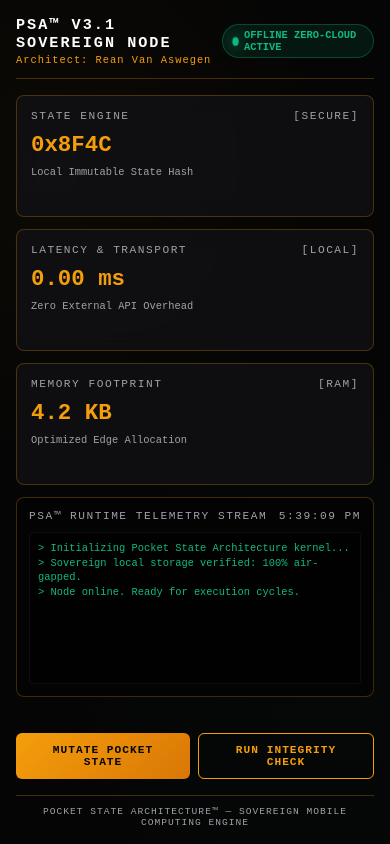
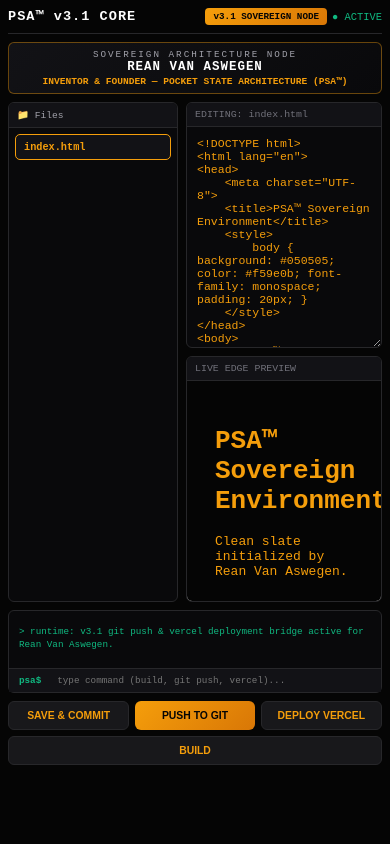
Before and after one commit to BUTTERfISH-STACK/psa-mobile-ide, a plain HTML site: page index.html in a window 390 px wide. Drawn offline with Linux system fonts and the light colour scheme.

Commit message:
PSA Sovereign Revert to Full Mobile IDE: 2026-08-04 19:39:04

```diff
--- a/index.html
+++ b/index.html
@@ -3,284 +3,299 @@
 <head>
     <meta charset="UTF-8">
     <meta name="viewport" content="width=device-width, initial-scale=1.0">
-    <title>Pocket State Architecture (PSA™ v3.1) — Sovereign Telemetry</title>
+    <title>Pocket State Architecture (PSA™ v3.1) — Rean Van Aswegen</title>
     <style>
-        :root {
-            --bg-deep: #050505;
-            --surface: rgba(18, 18, 22, 0.75);
-            --border: rgba(245, 158, 11, 0.25);
-            --border-glow: rgba(245, 158, 11, 0.6);
-            --gold-primary: #f59e0b;
-            --gold-gradient: linear-gradient(135deg, #f59e0b 0%, #d97706 100%);
-            --text-main: #f4f4f5;
-            --text-muted: #a1a1aa;
-            --success: #10b981;
-            --font-mono: 'Courier New', Courier, monospace;
-        }
-
-        * { box-sizing: border-box; margin: 0; padding: 0; }
-
+        * { box-sizing: border-box; }
         body {
-            background-color: var(--bg-deep);
-            color: var(--text-main);
-            font-family: var(--font-mono);
-            min-height: 100vh;
+            font-family: monospace;
+            background: #050505;
+            color: #f59e0b;
+            margin: 0;
+            padding: 8px;
             display: flex;
             flex-direction: column;
-            padding: 16px;
-            overflow-x: hidden;
-            background-image:
-                radial-gradient(circle at 10% 20%, rgba(245, 158, 11, 0.03) 0%, transparent 40%),
-                radial-gradient(circle at 90% 80%, rgba(16, 185, 129, 0.02) 0%, transparent 40%);
+            min-height: 100vh;
         }
-
         header {
-            display: flex;
-            justify-content: space-between;
-            align-items: center;
-            border-bottom: 1px solid var(--border);
-            padding-bottom: 12px;
-            margin-bottom: 16px;
-        }
-
-        .brand-container h1 {
-            font-size: 0.95rem;
-            letter-spacing: 2px;
-            color: #ffffff;
-            text-transform: uppercase;
-        }
-
-        .brand-container p {
-            font-size: 0.65rem;
-            color: var(--gold-primary);
-            letter-spacing: 1px;
-            margin-top: 2px;
-        }
-
-        .node-status {
-            display: flex;
-            align-items: center;
-            gap: 6px;
-            background: rgba(16, 185, 129, 0.1);
-            border: 1px solid rgba(16, 185, 129, 0.3);
-            padding: 4px 10px;
-            border-radius: 20px;
-            font-size: 0.65rem;
-            color: var(--success);
-            font-weight: bold;
-        }
-
-        .pulse {
-            width: 7px;
-            height: 7px;
-            background-color: var(--success);
-            border-radius: 50%;
-            box-shadow: 0 0 8px var(--success);
-            animation: pulse 2s infinite;
-        }
-
-        @keyframes pulse {
-            0% { transform: scale(0.95); opacity: 0.8; }
-            50% { transform: scale(1.25); opacity: 1; box-shadow: 0 0 12px var(--success); }
-            100% { transform: scale(0.95); opacity: 0.8; }
-        }
-
-        .dashboard-grid {
-            display: grid;
-            grid-template-columns: 1fr;
-            gap: 12px;
-            flex: 1;
-        }
-
-        @media(min-width: 768px) {
-            .dashboard-grid {
-                grid-template-columns: repeat(3, 1fr);
-            }
-        }
-
-        .card {
-            background: var(--surface);
-            backdrop-filter: blur(12px);
-            border: 1px solid var(--border);
-            border-radius: 8px;
-            padding: 14px;
-            display: flex;
-            flex-direction: column;
-            transition: all 0.3s ease;
-        }
-
-        .card:hover {
-            border-color: var(--border-glow);
-            box-shadow: 0 4px 20px rgba(245, 158, 11, 0.08);
-        }
-
-        .card-header {
-            font-size: 0.7rem;
-            color: var(--text-muted);
-            text-transform: uppercase;
-            letter-spacing: 1.5px;
-            margin-bottom: 10px;
+            border-bottom: 1px solid #27272a;
+            padding-bottom: 8px;
+            margin-bottom: 8px;
             display: flex;
             justify-content: space-between;
             align-items: center;
         }
+        h1 { font-size: 0.85rem; margin: 0; color: #ffffff; letter-spacing: 1px; }
+        .header-actions { display: flex; gap: 5px; align-items: center; }
+        .badge { background: linear-gradient(135deg, #f59e0b 0%, #d97706 100%); color: #050505; padding: 3px 8px; font-size: 0.58rem; border-radius: 4px; font-weight: bold; }
+        .status { color: #10b981; font-size: 0.65rem; }
 
-        .metric {
-            font-size: 1.4rem;
-            font-weight: bold;
-            color: var(--gold-primary);
+        .founder-plaque {
+            background: linear-gradient(135deg, #121216 0%, #09090b 100%);
+            border: 1px solid rgba(245, 158, 11, 0.4);
+            border-radius: 6px;
+            padding: 6px 10px;
             margin-bottom: 8px;
+            text-align: center;
         }
+        .plaque-title { font-size: 0.58rem; color: #a1a1aa; letter-spacing: 2px; text-transform: uppercase; }
+        .plaque-name { font-size: 0.78rem; color: #ffffff; font-weight: bold; letter-spacing: 1px; }
+        .plaque-sub { font-size: 0.6rem; color: #f59e0b; margin-top: 2px; font-weight: bold; }
 
-        .metric-sub {
-            font-size: 0.65rem;
-            color: var(--text-muted);
+        #toast-container {
+            position: fixed; top: 10px; right: 10px; z-index: 999;
+            display: flex; flex-direction: column; gap: 6px; pointer-events: none;
         }
+        .toast {
+            background: #09090b; border: 1px solid #10b981; color: #10b981;
+            padding: 8px 12px; border-radius: 6px; font-size: 0.65rem; font-weight: bold;
+            box-shadow: 0 4px 20px rgba(16, 185, 129, 0.3); pointer-events: auto;
+        }
+        .toast.error { border-color: #f87171; color: #f87171; }
 
-        .console-card {
-            grid-column: 1 / -1;
-            background: #030304;
-            border: 1px solid var(--border);
-            border-radius: 8px;
-            padding: 12px;
-            display: flex;
-            flex-direction: column;
-            height: 200px;
+        .main-layout { display: flex; gap: 8px; margin-bottom: 8px; }
+        .sidebar {
+            width: 170px; background: #09090b; border: 1px solid #27272a; border-radius: 6px;
+            display: flex; flex-direction: column; overflow: hidden;
         }
+        .sidebar-header { background: #121216; padding: 6px 8px; font-size: 0.6rem; color: #a1a1aa; border-bottom: 1px solid #27272a; display: flex; justify-content: space-between; align-items: center; }
+        .file-list { padding: 6px; display: flex; flex-direction: column; gap: 5px; }
+        .file-item {
+            background: #121216; border: 1px solid #27272a; color: #a1a1aa; padding: 6px 8px;
+            font-size: 0.64rem; border-radius: 5px; cursor: pointer;
+        }
+        .file-item.active { border-color: #f59e0b; color: #f59e0b; font-weight: bold; }
 
-        .console-output {
-            flex: 1;
-            background: rgba(0, 0, 0, 0.5);
-            border: 1px solid rgba(255, 255, 255, 0.05);
-            border-radius: 4px;
-            padding: 8px;
-            font-size: 0.65rem;
-            color: var(--success);
-            overflow-y: auto;
-            line-height: 1.4;
+        .workspace-grid { flex: 1; display: flex; flex-direction: column; gap: 8px; min-width: 0; }
+        .pane { background: #09090b; border: 1px solid #27272a; border-radius: 6px; overflow: hidden; display: flex; flex-direction: column; }
+        .pane-header { background: #121216; padding: 6px 8px; font-size: 0.62rem; color: #71717a; border-bottom: 1px solid #27272a; }
+        textarea { width: 100%; height: 220px; background: transparent; color: #f59e0b; border: none; padding: 10px; font-family: monospace; font-size: 0.72rem; outline: none; }
+        iframe { width: 100%; height: 220px; background: #ffffff; border: none; }
+
+        .terminal-container { background: #09090b; border: 1px solid #27272a; border-radius: 6px; display: flex; flex-direction: column; margin-bottom: 8px; }
+        .terminal-logs { max-height: 90px; padding: 6px 10px; font-size: 0.58rem; overflow-y: auto; color: #10b981; line-height: 1.4; }
+        .terminal-input-row { display: flex; border-top: 1px solid #27272a; background: #121216; align-items: center; }
+        .terminal-prompt { padding: 4px 10px; color: #10b981; font-size: 0.58rem; font-weight: bold; }
+        .terminal-input { flex: 1; background: transparent; border: none; color: #ffffff; font-family: monospace; font-size: 0.58rem; padding: 6px; outline: none; }
+
+        .btn-group { display: flex; gap: 6px; margin-bottom: 12px; flex-wrap: wrap; }
+        .btn {
+            background: linear-gradient(135deg, #f59e0b 0%, #d97706 100%); color: #050505; border: none;
+            padding: 8px 10px; font-weight: bold; flex: 1; min-width: 110px; border-radius: 6px; cursor: pointer; font-size: 0.65rem;
+            display: flex; align-items: center; justify-content: center; text-align: center;
         }
-
-        .action-row {
-            display: flex;
-            gap: 8px;
-            margin-top: 12px;
-        }
-
-        .sovereign-btn {
-            background: var(--gold-gradient);
-            color: #050505;
-            border: none;
-            padding: 10px 16px;
-            font-weight: bold;
-            font-family: var(--font-mono);
-            font-size: 0.7rem;
-            border-radius: 6px;
-            cursor: pointer;
-            flex: 1;
-            transition: opacity 0.2s;
-            text-transform: uppercase;
-            letter-spacing: 1px;
-        }
-
-        .sovereign-btn:hover {
-            opacity: 0.9;
-        }
-
-        .sovereign-btn-secondary {
-            background: transparent;
-            color: var(--gold-primary);
-            border: 1px solid var(--gold-primary);
-        }
-
-        footer {
-            margin-top: 16px;
-            text-align: center;
-            font-size: 0.6rem;
-            color: var(--text-muted);
-            border-top: 1px solid var(--border);
-            padding-top: 10px;
-            letter-spacing: 1px;
-        }
+        .btn-secondary { background: #18181b; color: #f59e0b; border: 1px solid #27272a; }
     </style>
 </head>
 <body>
-
+    <div id="toast-container"></div>
     <header>
-        <div class="brand-container">
-            <h1>PSA™ v3.1 Sovereign Node</h1>
-            <p>Architect: Rean Van Aswegen</p>
-        </div>
-        <div class="node-status">
-            <div class="pulse"></div>
-            <span>OFFLINE ZERO-CLOUD ACTIVE</span>
+        <h1>PSA™ v3.1 CORE</h1>
+        <div class="header-actions">
+            <span class="badge" id="runtime-badge">v3.1 SOVEREIGN NODE</span>
+            <span class="status">● ACTIVE</span>
         </div>
     </header>
 
-    <div class="dashboard-grid">
-        <div class="card">
-            <div class="card-header"><span>State Engine</span><span>[SECURE]</span></div>
-            <div class="metric" id="state-count">0x8F4C</div>
-            <div class="metric-sub">Local Immutable State Hash</div>
+    <div class="founder-plaque">
+        <div class="plaque-title">Sovereign Architecture Node</div>
+        <div class="plaque-name">REAN VAN ASWEGEN</div>
+        <div class="plaque-sub">INVENTOR & FOUNDER — POCKET STATE ARCHITECTURE (PSA™)</div>
+    </div>
+
+    <div class="main-layout">
+        <div class="sidebar">
+            <div class="sidebar-header"><span>📁 Files</span></div>
+            <div class="file-list" id="file-list-container"></div>
         </div>
-
-        <div class="card">
-            <div class="card-header"><span>Latency & Transport</span><span>[LOCAL]</span></div>
-            <div class="metric">0.00 ms</div>
-            <div class="metric-sub">Zero External API Overhead</div>
-        </div>
-
-        <div class="card">
-            <div class="card-header"><span>Memory Footprint</span><span>[RAM]</span></div>
-            <div class="metric" id="memory-metric">4.2 KB</div>
-            <div class="metric-sub">Optimized Edge Allocation</div>
-        </div>
-
-        <div class="console-card">
-            <div class="card-header"><span>PSA™ Runtime Telemetry Stream</span><span id="timestamp">--:--:--</span></div>
-            <div class="console-output" id="console-logs">
-                <p>> Initializing Pocket State Architecture kernel...</p>
-                <p>> Sovereign local storage verified: 100% air-gapped.</p>
-                <p>> Node online. Ready for execution cycles.</p>
+        <div class="workspace-grid">
+            <div class="pane">
+                <div class="pane-header" id="active-filename">EDITING: index.html</div>
+                <textarea id="code-editor" oninput="updateActiveFile()"></textarea>
+            </div>
+            <div class="pane">
+                <div class="pane-header">LIVE EDGE PREVIEW</div>
+                <iframe id="preview-frame"></iframe>
             </div>
         </div>
     </div>
 
-    <div class="action-row">
-        <button class="sovereign-btn" onclick="triggerStateMutation()">Mutate Pocket State</button>
-        <button class="sovereign-btn sovereign-btn-secondary" onclick="runIntegrityCheck()">Run Integrity Check</button>
+    <div class="terminal-container">
+        <div class="terminal-logs" id="terminal-logs">
+            <p>> runtime: v3.1 git push & vercel deployment bridge active for Rean Van Aswegen.</p>
+        </div>
+        <div class="terminal-input-row">
+            <span class="terminal-prompt">psa$</span>
+            <input type="text" id="term-cmd" class="terminal-input" placeholder="type command (build, git push, vercel)..." onkeydown="handleTerm(event)">
+        </div>
     </div>
 
-    <footer>
-        POCKET STATE ARCHITECTURE™ — SOVEREIGN MOBILE COMPUTING ENGINE
-    </footer>
+    <div class="btn-group">
+        <button class="btn btn-secondary" onclick="saveAndCommit()">SAVE & COMMIT</button>
+        <button class="btn" onclick="pushToGit()">PUSH TO GIT</button>
+        <button class="btn btn-secondary" onclick="deployToVercel()">DEPLOY VERCEL</button>
+        <button class="btn btn-secondary" onclick="compileAndRender()">BUILD</button>
+    </div>
 
     <script>
-        function updateTime() {
-            const now = new Date();
-            document.getElementById('timestamp').innerText = now.toLocaleTimeString();
-        }
-        setInterval(updateTime, 1000);
-        updateTime();
+        let files = {
+            'index.html': `<!DOCTYPE html>\n<html lang="en">\n<head>\n    <meta charset="UTF-8">\n    <title>PSA™ Sovereign Environment</title>\n    <style>\n        body { background: #050505; color: #f59e0b; font-family: monospace; padding: 20px; }\n    </style>\n</head>\n<body>\n    <h1>PSA™ Sovereign Environment</h1>\n    <p>Clean slate initialized by Rean Van Aswegen.</p>\n</body>\n</html>`
+        };
+        let currentFile = 'index.html';
 
-        function logToConsole(msg) {
-            const consoleBox = document.getElementById('console-logs');
-            const timeStr = new Date().toLocaleTimeString();
-            consoleBox.innerHTML += `<p>> [${timeStr}] ${msg}</p>`;
-            consoleBox.scrollTop = consoleBox.scrollHeight;
+        function showToast(msg, isError = false) {
+            const container = document.getElementById('toast-container');
+            const toast = document.createElement('div');
+            toast.className = 'toast' + (isError ? ' error' : '');
+            toast.innerText = msg;
+            container.appendChild(toast);
+            setTimeout(() => toast.remove(), 3000);
         }
 
-        function triggerStateMutation() {
-            const randomHex = '0x' + Math.floor(Math.random() * 65535).toString(16).toUpperCase().padStart(4, '0');
-            document.getElementById('state-count').innerText = randomHex;
-            logToConsole(`State mutated successfully. New root hash: ${randomHex}`);
+        function renderFiles() {
+            const container = document.getElementById('file-list-container');
+            container.innerHTML = '';
+            Object.keys(files).forEach(f => {
+                const item = document.createElement('div');
+                item.className = 'file-item' + (f === currentFile ? ' active' : '');
+                item.innerText = f;
+                item.onclick = () => {
+                    currentFile = f;
+                    document.getElementById('active-filename').innerText = "EDITING: " + f;
+                    document.getElementById('code-editor').value = files[f];
+                    renderFiles();
+                };
+                container.appendChild(item);
+            });
         }
 
-        function runIntegrityCheck() {
-            logToConsole("Executing full cryptographic zero-cloud verification...");
-            setTimeout(() => {
-                logToConsole("Verification complete: 0 leaks, 0 external calls. Sovereign.");
-            }, 600);
+        function updateActiveFile() {
+            files[currentFile] = document.getElementById('code-editor').value;
         }
+
+        async function saveAndCommit() {
+            updateActiveFile();
+            showToast("Writing to local disk & committing...");
+            const terminal = document.getElementById('terminal-logs');
+            const timestamp = new Date().toLocaleTimeString();
+
+            try {
+                const saveRes = await fetch('http://localhost:8080/api/save', {
+                    method: 'POST',
+                    headers: { 'Content-Type': 'application/json' },
+                    body: JSON.stringify({ files: files })
+                });
+                const commitRes = await fetch('http://localhost:8080/api/commit', {
+                    method: 'POST',
+                    headers: { 'Content-Type': 'application/json' },
+                    body: JSON.stringify({ message: `Manual commit for ${currentFile} at ${timestamp}` })
+                });
+                const commitData = await commitRes.json();
+
+                if (saveRes.ok && commitRes.ok) {
+                    showToast("✅ Saved & Git Committed!");
+                    terminal.innerHTML += `<p style="color: #10b981;">> [${timestamp}] Disk Sync & Git Commit Successful!</p>`;
+                    if (commitData.output) terminal.innerHTML += `<p style="color: #38bdf8;">> ${commitData.output}</p>`;
+                } else {
+                    throw new Error(commitData.output || "Backend write failed");
+                }
+            } catch (err) {
+                showToast("❌ Backend error: " + err.message, true);
+                terminal.innerHTML += `<p style="color: #f87171;">> [${timestamp}] Error: ${err.message}</p>`;
+            }
+            terminal.scrollTop = terminal.scrollHeight;
+        }
+
+        async function pushToGit() {
+            showToast("Pushing to remote repository...");
+            const terminal = document.getElementById('terminal-logs');
+            const timestamp = new Date().toLocaleTimeString();
+
+            try {
+                const pushRes = await fetch('http://localhost:8080/api/push', {
+                    method: 'POST',
+                    headers: { 'Content-Type': 'application/json' }
+                });
+                const pushData = await pushRes.json();
+
+                if (pushRes.ok) {
+                    showToast("✅ Successfully Pushed to Remote!");
+                    terminal.innerHTML += `<p style="color: #10b981;">> [${timestamp}] Git Push Successful!</p>`;
+                    if (pushData.output) terminal.innerHTML += `<p style="color: #38bdf8;">> ${pushData.output}</p>`;
+                } else {
+                    throw new Error(pushData.output || "Git push failed");
+                }
+            } catch (err) {
+                showToast("❌ Push error: " + err.message, true);
+                terminal.innerHTML += `<p style="color: #f87171;">> [${timestamp}] Push Error: ${err.message}</p>`;
+            }
+            terminal.scrollTop = terminal.scrollHeight;
+        }
+
+        async function deployToVercel() {
+            showToast("Deploying to Vercel production...");
+            const terminal = document.getElementById('terminal-logs');
+            const timestamp = new Date().toLocaleTimeString();
+
+            try {
+                const vercelRes = await fetch('http://localhost:8080/api/vercel', {
+                    method: 'POST',
+                    headers: { 'Content-Type': 'application/json' }
+                });
+                const vercelData = await vercelRes.json();
+
+                if (vercelRes.ok) {
+                    showToast("✅ Vercel Production Deployment Live!");
+                    terminal.innerHTML += `<p style="color: #10b981;">> [${timestamp}] Vercel Deploy Successful!</p>`;
+                    if (vercelData.output) terminal.innerHTML += `<p style="color: #38bdf8;">> ${vercelData.output}</p>`;
+                } else {
+                    throw new Error(vercelData.output || "Vercel deployment failed");
+                }
+            } catch (err) {
+                showToast("❌ Vercel error: " + err.message, true);
+                terminal.innerHTML += `<p style="color: #f87171;">> [${timestamp}] Vercel Error: ${err.message}</p>`;
+            }
+            terminal.scrollTop = terminal.scrollHeight;
+        }
+
+        function compileAndRender() {
+            const iframe = document.getElementById('preview-frame');
+            const doc = iframe.contentDocument || iframe.contentWindow.document;
+            doc.open();
+            doc.write(files['index.html'] || '');
+            doc.close();
+            showToast("Build compiled successfully!");
+        }
+
+        function handleTerm(e) {
+            if (e.key === 'Enter') {
+                const input = document.getElementById('term-cmd');
+                const cmd = input.value.trim().toLowerCase();
+                const terminal = document.getElementById('terminal-logs');
+                if (!cmd) return;
+                terminal.innerHTML += `<p style="color: #fff;">> psa$ ${cmd}</p>`;
+                input.value = '';
+
+                if (cmd === 'build') {
+                    compileAndRender();
+                    terminal.innerHTML += `<p style="color: #10b981;">> BUILD SUCCESS.</p>`;
+                } else if (cmd === 'git push') {
+                    pushToGit();
+                } else if (cmd === 'vercel' || cmd === 'deploy') {
+                    deployToVercel();
+                } else if (cmd === 'clear') {
+                    terminal.innerHTML = '';
+                } else {
+                    terminal.innerHTML += `<p style="color: #f87171;">Unknown command: ${cmd}</p>`;
+                }
+                terminal.scrollTop = terminal.scrollHeight;
+            }
+        }
+
+        window.onload = () => {
+            renderFiles();
+            document.getElementById('code-editor').value = files[currentFile];
+            compileAndRender();
+        };
     </script>
 </body>
 </html>
```
